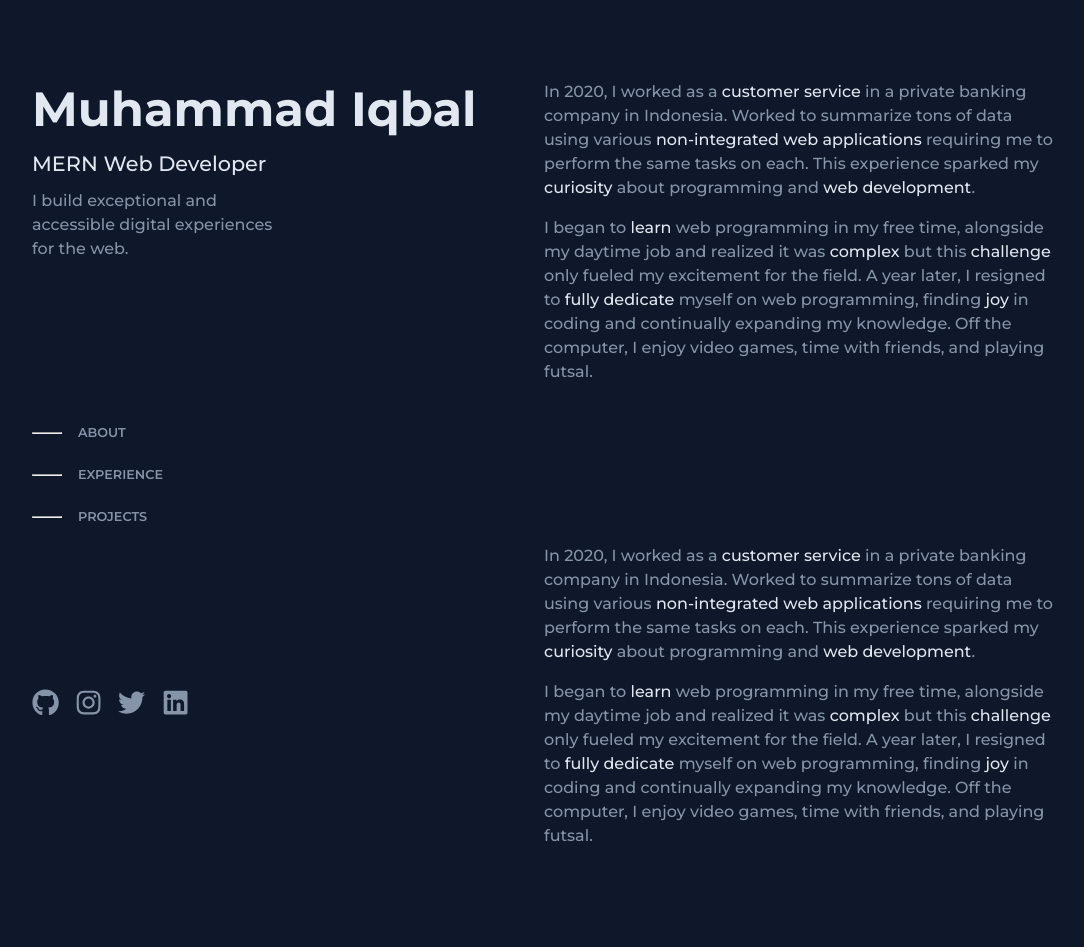
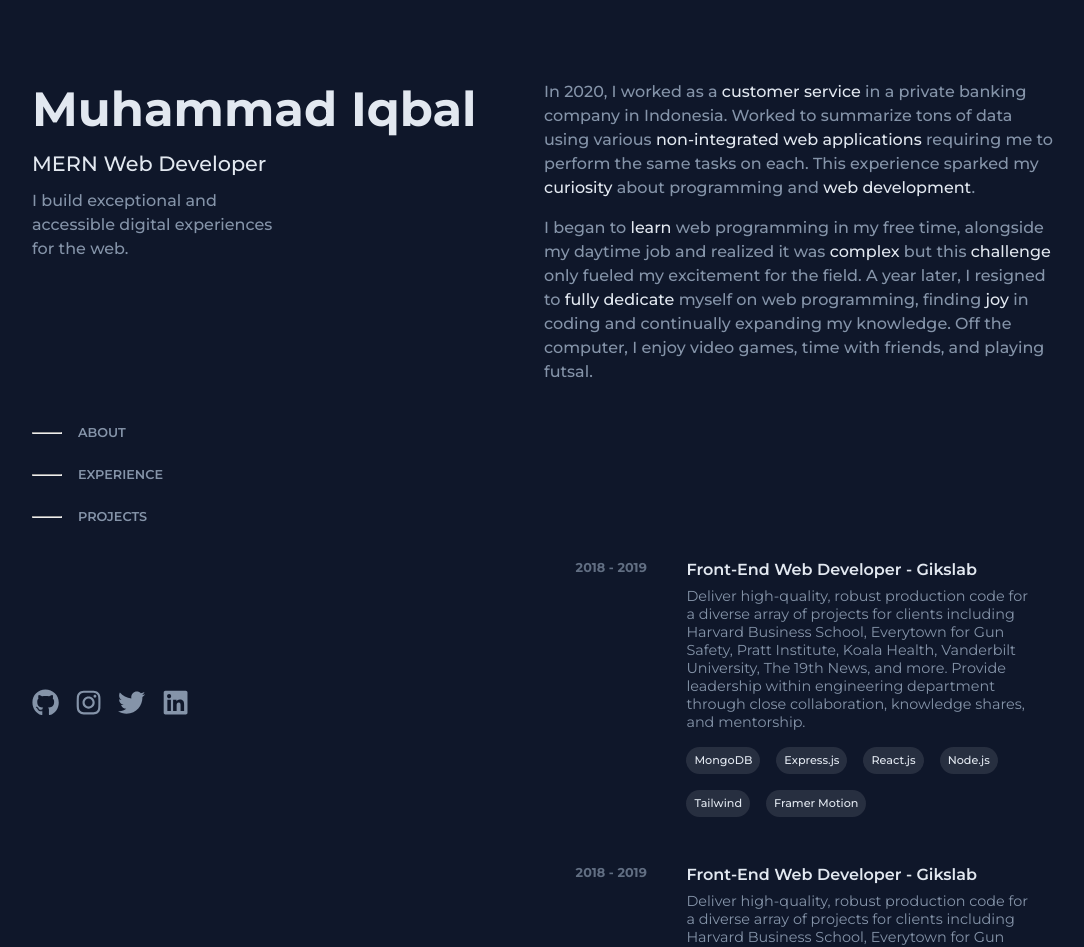
Before and after one commit to hellofromiqbal/react-porto, a React (Create React App) app: page / in a window 1280 px wide. Shown: the top 947 px of the page, without its empty margins (96-1180 px from the left). Built offline with nearby package versions, Linux system fonts and the light colour scheme.

Commit message:
add experience section & card component

```diff
--- a/src/App.js
+++ b/src/App.js
@@ -3,6 +3,7 @@
 import Navbar from './components/Navbar';
 import SocialMedia from './components/SocialMedia';
 import AboutSection from './sections/About';
+import ExperienceSection from './sections/Experience';
 
 function App() {
   return (
@@ -16,10 +17,7 @@
       </header>
       <main className={styles.AppMain}>
         <AboutSection/>
-        <AboutSection/>
-        <AboutSection/>
-        <AboutSection/>
-        <AboutSection/>
+        <ExperienceSection/>
       </main>
     </div>
   );
--- /dev/null
+++ b/src/components/Card/card.module.css
@@ -0,0 +1,94 @@
+.card {
+  display: flex;
+  padding: 1rem 1.5rem;
+  border-radius: .3rem;
+  gap: 2rem;
+}
+
+.card:hover {
+  transition: all ease .3s;
+  background-color: rgba(255, 255, 255, .1);
+}
+
+.cardLeftSide {
+  flex-basis: 20%;
+  display: flex;
+  justify-content: center;
+}
+
+.cardLeftSide h3 {
+  font-size: .8rem;
+  color: #8594a9;
+  opacity: .7;
+}
+
+.cardRightSide {
+  flex-basis: 80%;
+  display: flex;
+  flex-direction: column;
+  gap: .5rem;
+}
+
+.cardRightSide h3 {
+  font-size: 1rem;
+  font-weight: 600;
+  color: #e2e8f0;
+}
+
+.cardRightSide p {
+  font-size: .9rem;
+  color: #8594a9;
+}
+
+.techList {
+  margin-top: .5rem;
+  display: flex;
+  flex-wrap: wrap;
+  list-style: none;
+  gap: 1rem;
+}
+
+.techList > * {
+  background-color: rgba(255, 255, 255, .1);
+  color: #e2e8f0;
+  padding: .4rem .5rem;
+  border-radius: 1rem;
+  font-size: .7rem;
+  font-weight: 500;
+}
+
+
+/* Media Queries */
+@media screen and (width < 1024px) {
+  .card {
+    padding: 0;
+  }
+
+  .card:hover {
+    background-color: rgba(255, 255, 255, 0);
+  }
+
+  .card:hover {
+    background-color: none;
+  }
+
+  .cardLeftSide {
+    justify-content: start;
+  }
+
+  .cardRightSide {
+    gap: .7rem;
+  }
+
+  .techList {
+    margin-top: .3rem;
+    gap: .5rem;
+  }
+}
+
+@media screen and (width < 640px) {
+  .card {
+    flex-direction: column;
+    gap: .5rem;
+  }
+}
--- /dev/null
+++ b/src/components/Card/index.jsx
@@ -0,0 +1,28 @@
+import React from 'react';
+import styles from './card.module.css';
+
+const Card = () => {
+  return (
+    <a href='https://www.youtube.com/' target='_blank' rel='noreferrer' className={styles.card}>
+      <div className={styles.cardLeftSide}>
+        <h3>2018 - 2019</h3>
+      </div>
+      <div className={styles.cardRightSide}>
+        <h3>Front-End Web Developer - Gikslab</h3>
+        <p>Deliver high-quality, robust production code for a diverse array of projects for clients including Harvard Business School, Everytown for Gun Safety, Pratt Institute, Koala Health, Vanderbilt University, The 19th News, and more. Provide leadership within engineering department through close collaboration, knowledge shares, and mentorship.</p>
+        <div>
+          <ul className={styles.techList}>
+            <li>MongoDB</li>
+            <li>Express.js</li>
+            <li>React.js</li>
+            <li>Node.js</li>
+            <li>Tailwind</li>
+            <li>Framer Motion</li>
+          </ul>
+        </div>
+      </div>
+    </a>
+  )
+};
+
+export default Card;
--- a/src/sections/Experience/experience.module.css
+++ b/src/sections/Experience/experience.module.css
@@ -0,0 +1,33 @@
+.experienceSection {
+  display: flex;
+  flex-direction: column;
+  gap: 1rem;
+}
+
+.experienceSection h2 {
+  display: none;
+  background-color: #0f172a;
+  color: #e2e8f0;
+  font-size: 1rem;
+  padding: 1rem 0;
+  position: sticky;
+  top: 0;
+}
+
+.experienceList {
+  display: flex;
+  flex-direction: column;
+  gap: 1rem;
+}
+
+
+/* Media Queries */
+@media screen and (width < 1024px) {
+  .experienceSection h2 {
+    display: block;
+  }
+
+  .experienceList {
+    gap: 3rem;
+  }
+}
--- a/src/sections/Experience/index.jsx
+++ b/src/sections/Experience/index.jsx
@@ -0,0 +1,17 @@
+import React from 'react';
+import styles from './experience.module.css';
+import Card from '../../components/Card';
+
+const ExperienceSection = () => {
+  return (
+    <section className={styles.experienceSection}>
+      <h2>EXPERIENCE</h2>
+      <div className={styles.experienceList}>
+        <Card/>
+        <Card/>
+      </div>
+    </section>
+  )
+};
+
+export default ExperienceSection;
```
